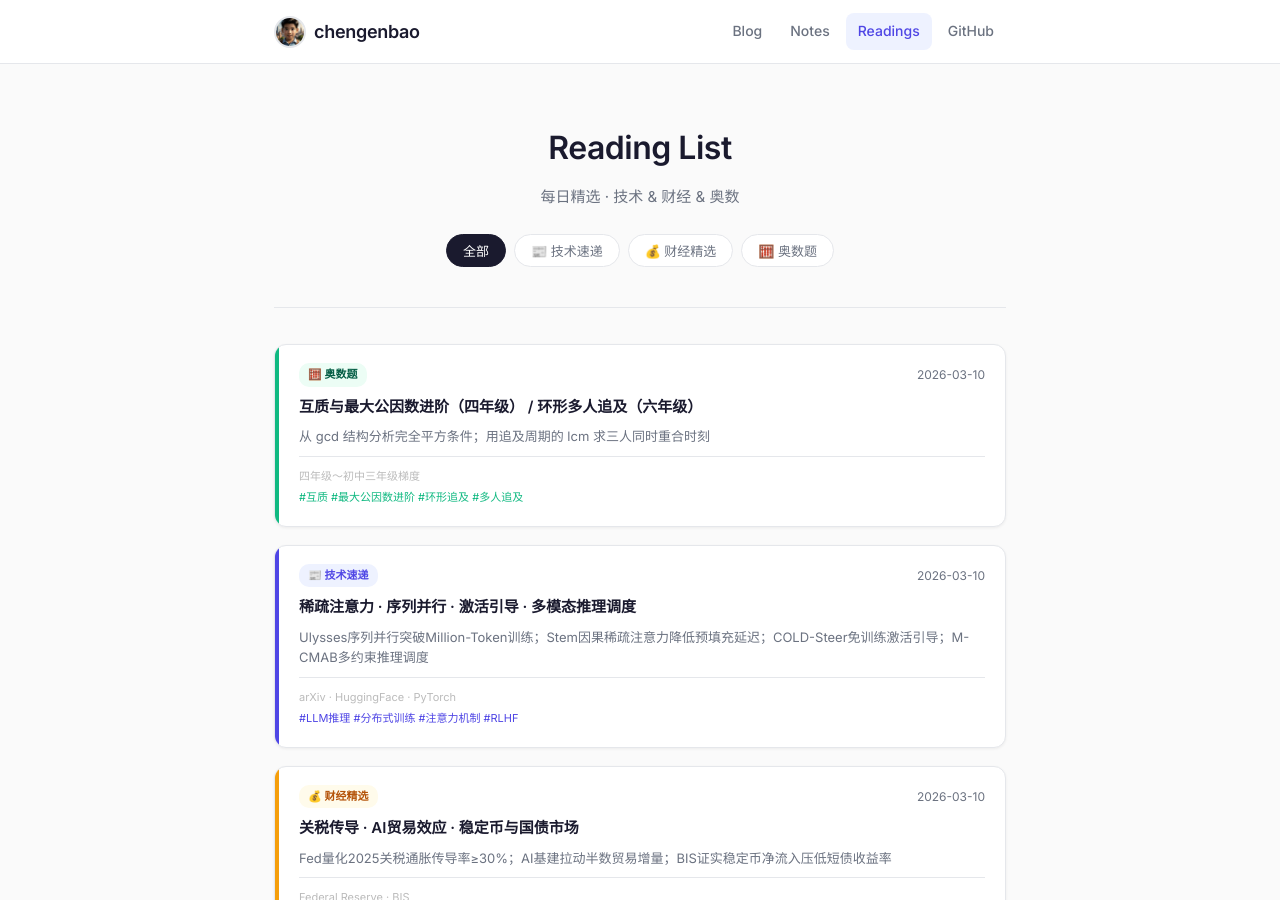
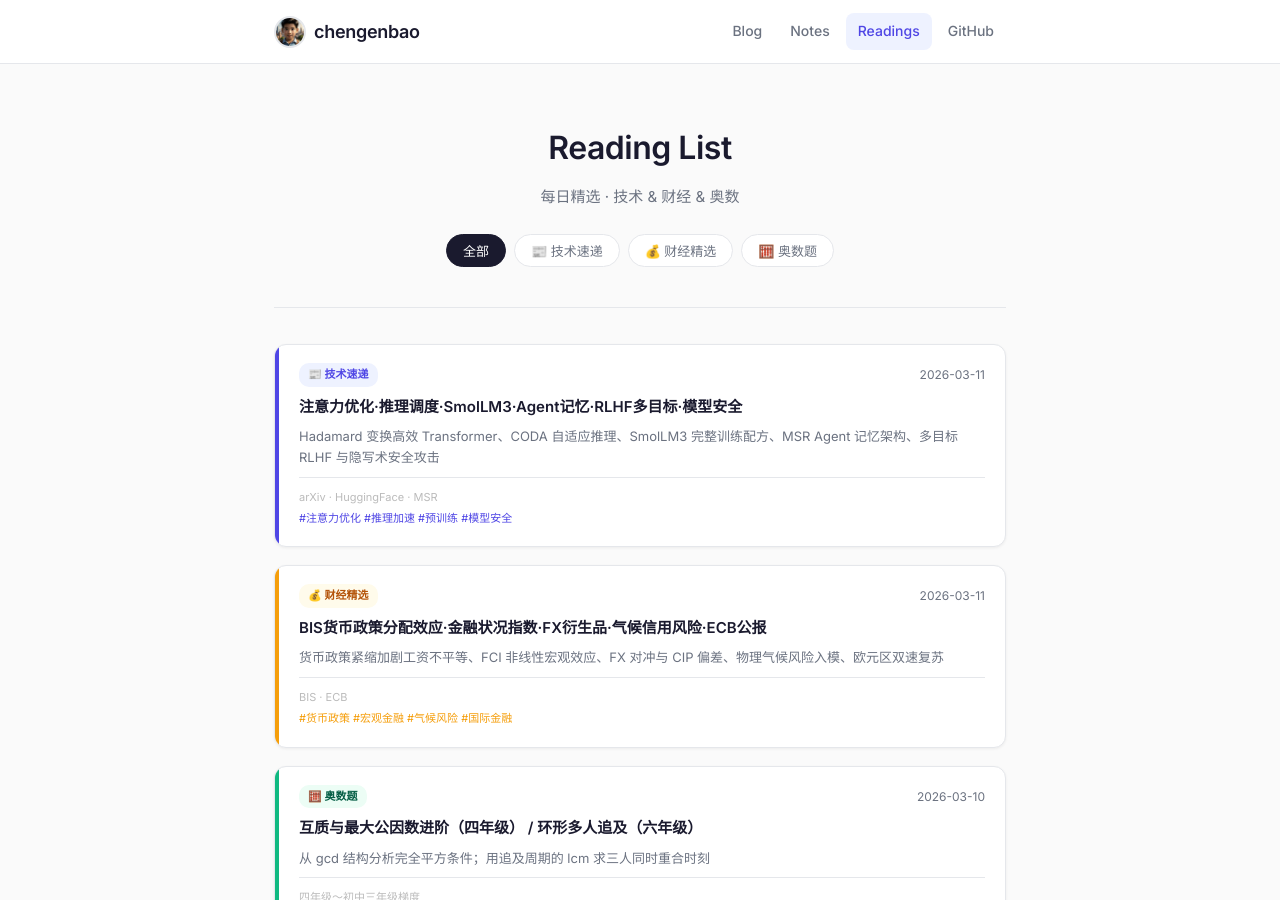
Before and after one commit to chengenbao/chengenbao.github.io, a Jekyll site: the page built from reading-list/index.md, in a window 1280 px wide and 900 px high. Built offline with Jekyll 4.4.1, drawn with Linux system fonts in a browser that asks for light colours.

Commit message:
Add 2026-03-11 tech & finance reading list cards

```diff
--- a/reading-list/index.md
+++ b/reading-list/index.md
@@ -18,6 +18,36 @@ permalink: /reading-list/
   </div>
 
   <div class="rl-grid">
+<a class="rl-card tech" href="/reading-list/2026-03-11-tech-daily/">
+  <div class="rl-accent"></div>
+  <div class="rl-body">
+    <div class="rl-top">
+      <span class="rl-badge tech">📰 技术速递</span>
+      <time>2026-03-11</time>
+    </div>
+    <h2>注意力优化·推理调度·SmolLM3·Agent记忆·RLHF多目标·模型安全</h2>
+    <p>Hadamard 变换高效 Transformer、CODA 自适应推理、SmolLM3 完整训练配方、MSR Agent 记忆架构、多目标 RLHF 与隐写术安全攻击</p>
+    <div class="rl-meta">
+      <span class="rl-source">arXiv · HuggingFace · MSR</span>
+      <span class="rl-tags">#注意力优化 #推理加速 #预训练 #模型安全</span>
+    </div>
+  </div>
+</a>
+<a class="rl-card finance" href="/reading-list/2026-03-11-finance-daily/">
+  <div class="rl-accent"></div>
+  <div class="rl-body">
+    <div class="rl-top">
+      <span class="rl-badge finance">💰 财经精选</span>
+      <time>2026-03-11</time>
+    </div>
+    <h2>BIS货币政策分配效应·金融状况指数·FX衍生品·气候信用风险·ECB公报</h2>
+    <p>货币政策紧缩加剧工资不平等、FCI 非线性宏观效应、FX 对冲与 CIP 偏差、物理气候风险入模、欧元区双速复苏</p>
+    <div class="rl-meta">
+      <span class="rl-source">BIS · ECB</span>
+      <span class="rl-tags">#货币政策 #宏观金融 #气候风险 #国际金融</span>
+    </div>
+  </div>
+</a>
 <a class="rl-card math" href="/reading-list/2026-03-10-math/">
   <div class="rl-accent"></div>
   <div class="rl-body">
```
